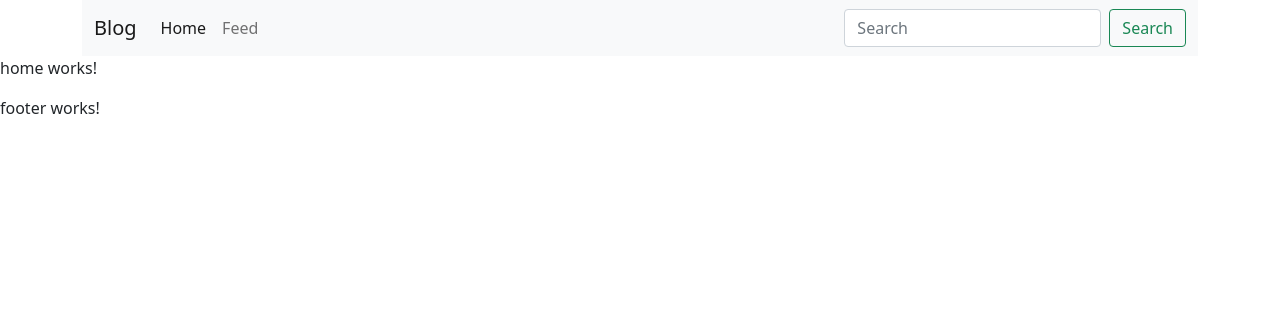
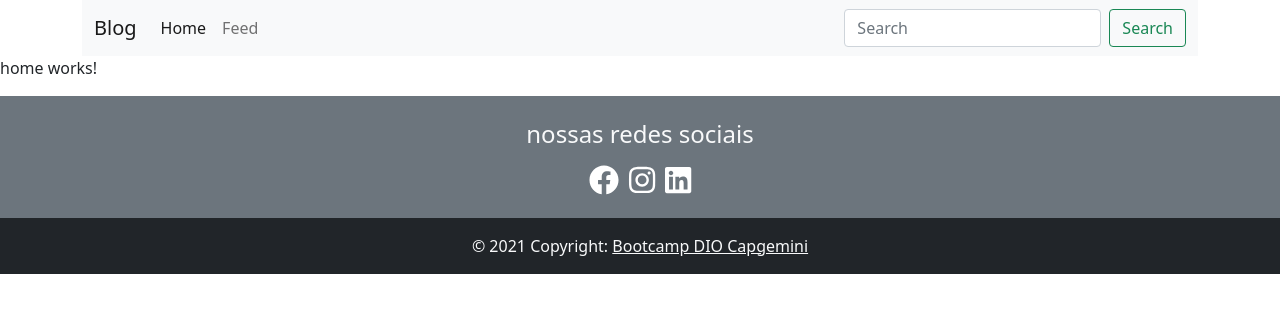
Before and after one commit to mrraxa01/ProjetoFinalDIOCapgemini, an Angular app in the folder frontend/blog/: page /home in a window 1280 px wide. Shown: the top 312 px of the page. Built offline with nearby package versions, Linux system fonts and the light colour scheme.

Commit message:
Estilizando o footer

```diff
--- a/frontend/blog/src/app/footer/footer.component.css
+++ b/frontend/blog/src/app/footer/footer.component.css
@@ -0,0 +1,28 @@
+.social-network{
+    list-style: none;
+    padding: 0;
+
+}
+
+.social-network >li {
+    display: inline;
+    padding: 5px;
+    margin: 0;
+    font-size: 30px;
+}
+
+
+.icoFacebook, .icoInstagram, .icoLinkedin{
+    color: white;
+}
+
+.icoFacebook:hover{
+    color: #3b5998;
+}
+.icoInstagram:hover{
+    color: #c13584;
+}
+
+.icoLinkedin:hover{
+    color: #0072b1;
+}
--- a/frontend/blog/src/app/footer/footer.component.html
+++ b/frontend/blog/src/app/footer/footer.component.html
@@ -1 +1,30 @@
-<p>footer works!</p>
+<footer class="page-footer font-small bg-secondary pt-4">
+    <div class="container">
+        <div class="row">
+            <div class="col-md-12 d-flex justify-content-center">
+                <h4 class="text-light">nossas redes sociais</h4>
+            </div>
+        </div>
+
+        <div class="row">
+            <div class="col-md-12 d-flex justify-content-center">
+
+                <ul class="social-network">
+                    <li><a href="#" class="icoFacebook" title="Facebook">
+                            <fa-icon [icon]="faFacebook"></fa-icon>
+                        </a></li>
+                    <li><a href="#" class="icoInstagram" title="Instagram">
+                            <fa-icon [icon]="faInstagram"></fa-icon>
+                        </a></li>
+                    <li><a href="#" class="icoLinkedin" title="Linkedin">
+                            <fa-icon [icon]="faLinkedin"></fa-icon>
+                        </a></li>
+                </ul>
+            </div>
+        </div>
+    </div>
+    <div class="footer-copyright bg-dark text-center py-3 ">
+        <span class="text-light"> &copy; 2021 Copyright: </span>
+        <a class="text-light" href="#">Bootcamp DIO Capgemini</a>
+    </div>
+</footer>
--- a/frontend/blog/src/app/footer/footer.component.ts
+++ b/frontend/blog/src/app/footer/footer.component.ts
@@ -1,4 +1,5 @@
 import { Component, OnInit } from '@angular/core';
+import { faInstagram, faLinkedin, faFacebook } from '@fortawesome/free-brands-svg-icons';
 
 @Component({
   selector: 'app-footer',
@@ -7,6 +8,9 @@ import { Component, OnInit } from '@angular/core';
 })
 export class FooterComponent implements OnInit {
 
+  faInstagram = faInstagram
+  faLinkedin = faLinkedin
+  faFacebook = faFacebook
   constructor() { }
 
   ngOnInit(): void {
```
